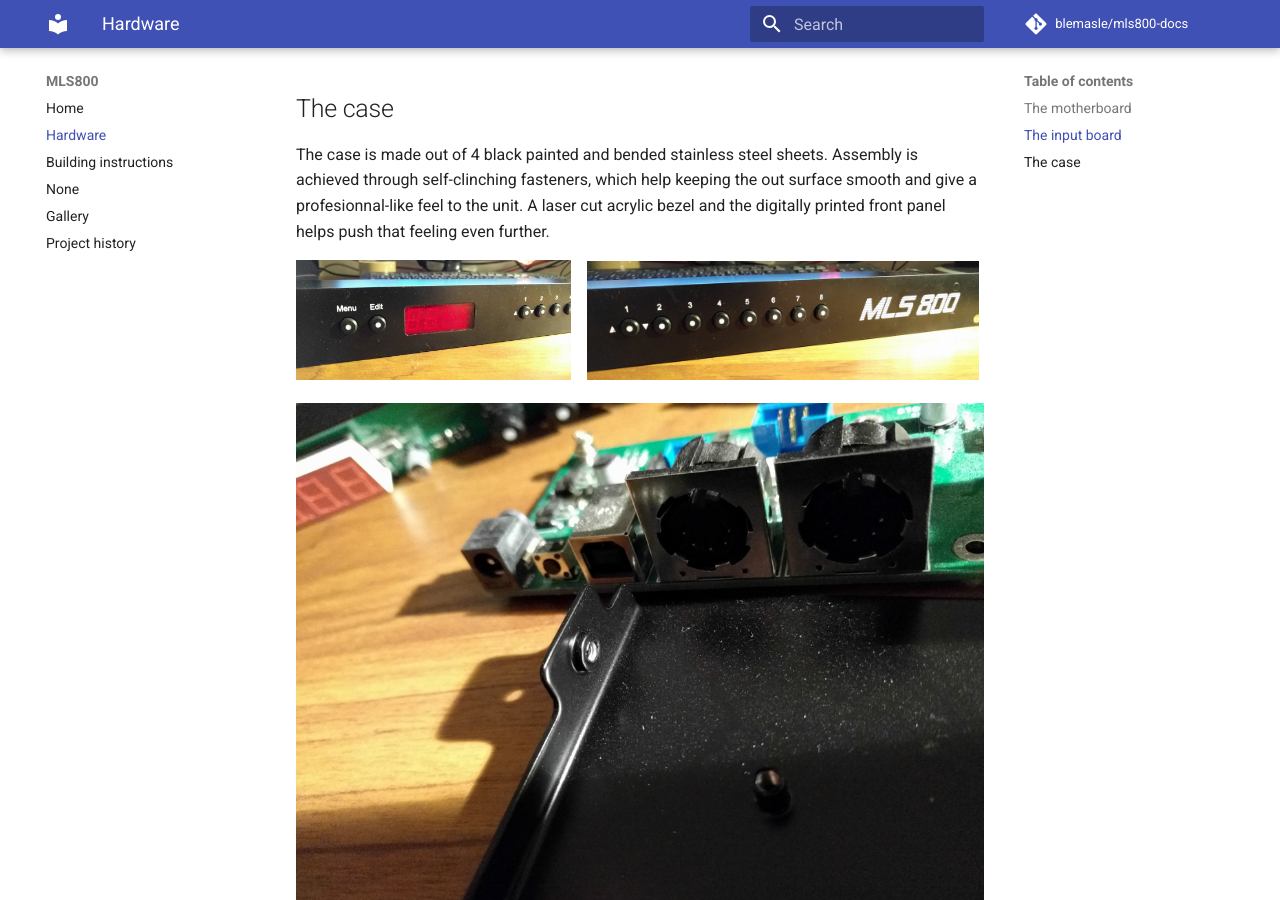
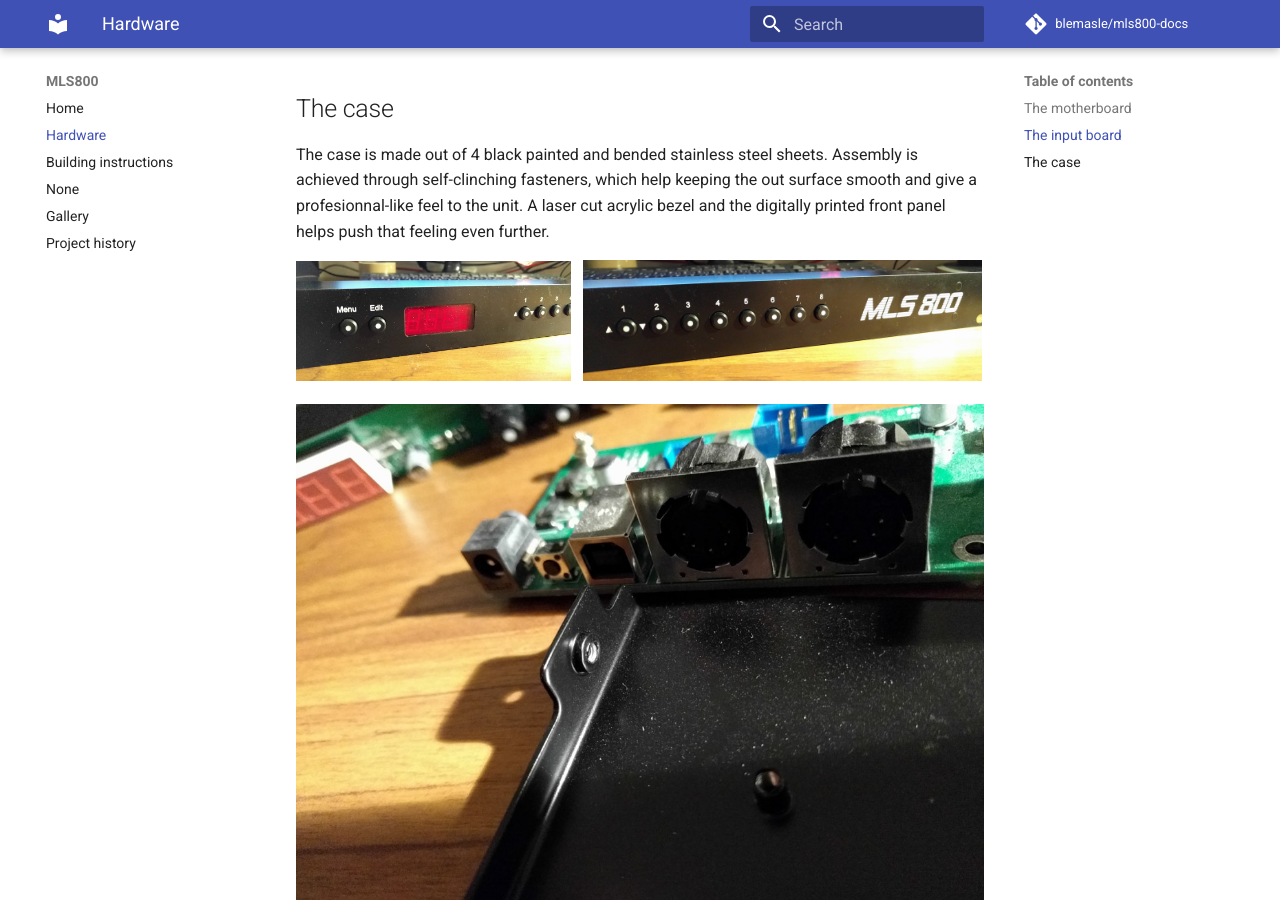
Before and after one commit to blemasle/mls800, an MkDocs documentation site: the page built from docs/hardware.md, in a window 1280 px wide and 900 px high, scrolled down 1830 px. Built offline with MkDocs 1.6.1 and Material for MkDocs 9.7.7, drawn with Linux system fonts in a browser that asks for light colours; comment, search, counter and statistics services are not loaded.

Commit message:
Using attr_list extensions to set img width with Markdown

```diff
--- a/docs/hardware.md
+++ b/docs/hardware.md
@@ -44,18 +44,14 @@
 
 The case is made out of 4 black painted and bended stainless steel sheets. Assembly is achieved through self-clinching fasteners, which help keeping the out surface smooth and give a profesionnal-like feel to the unit. A laser cut acrylic bezel and the digitally printed front panel helps push that feeling even further.
 
-<a href="../assets/large/hardware-rack-front-left.jpg">
-	<img alt="Case front left" src="../assets/hardware-rack-front-left.jpg" width="40%"></img>
-</a>&nbsp;&nbsp;
-<a href="../assets/large/hardware-rack-front-right.jpg">
-	<img alt="Case front right" src="../assets/hardware-rack-front-right.jpg" width="57%"></img>
-</a>
+[![Rack front left](assets/hardware-rack-front-left.jpg){: width="40%"}](assets/large/hardware-rack-front-left.jpg)&nbsp;&nbsp;
+[![Rack front right](assets/hardware-rack-front-right.jpg){: width="58%"}](assets/large/hardware-rack-front-right.jpg)
 
 [![Self clinching fasteners](assets/hardware-rack-fasteners.jpg)](assets/large/hardware-rack-fasteners.jpg)
 
 Another choice I'm really happy with is using [NSJ8HC](https://www.neutrik.com/en/product/nsj8hc) stacked jacked header. They were expensive but avoid to use the full rack width, and also provide a tightening screw which helps relieve the pression against the motherboard when inserting jacks.
 
-[![Rack  left back](assets/hardware-rack-back-left.jpg)](assets/large/hardware-rack-left.jpg)
+[![Rack  left back](assets/hardware-rack-back-left.jpg)](assets/large/hardware-rack-back-left.jpg)
 
 I've sent the case files over to a Canadian company, [Protocase](https://www.protocase.com), and oh boy they've done an outstanding job building it! The good thing is, they're able to produce cases from start to finish, including printing them. The case you see on the pictures is the one I've got straight out from the mail, including the screws! While I knew nothing about tolerances at the time and did not took those into account during my designs, I only had to remove one screw and not fully tighten another for the case to perfectly be aligned. Both problematic screws where on the front panel "S" mounting bracket, which I knew would be a very tight fit without using tolerances.
 
--- a/mkdocs.yml
+++ b/mkdocs.yml
@@ -21,14 +21,11 @@
   - admonition
   - toc:
       permalink: true
-  - pymdownx.betterem:
-      smart_enable: all
   - pymdownx.details
+  - pymdownx.extra
   - pymdownx.emoji:
       emoji_generator: !!python/name:pymdownx.emoji.to_alt
   - pymdownx.mark
-  - pymdownx.superfences
-  - markdown.extensions.tables
   - pymdownx.tasklist:
       custom_checkbox: True
 
```
